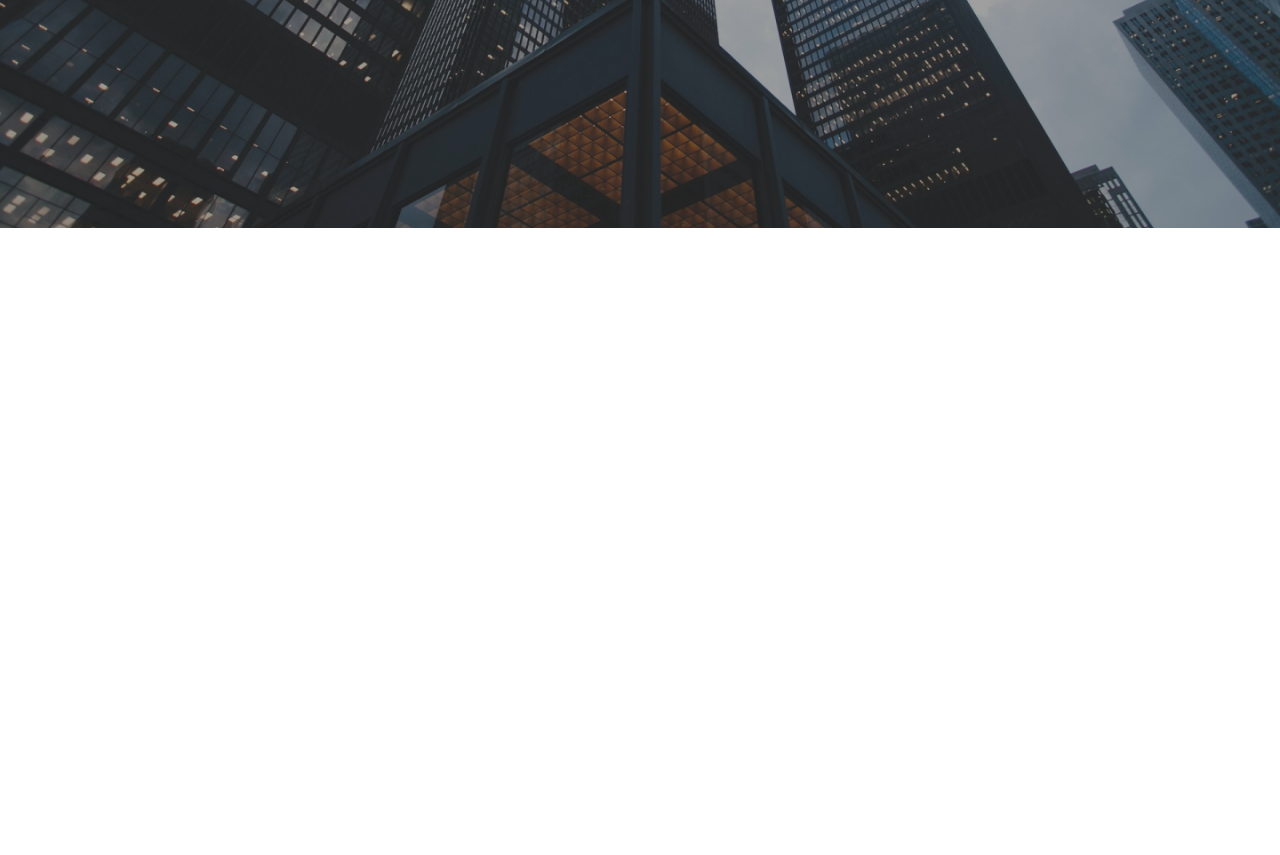
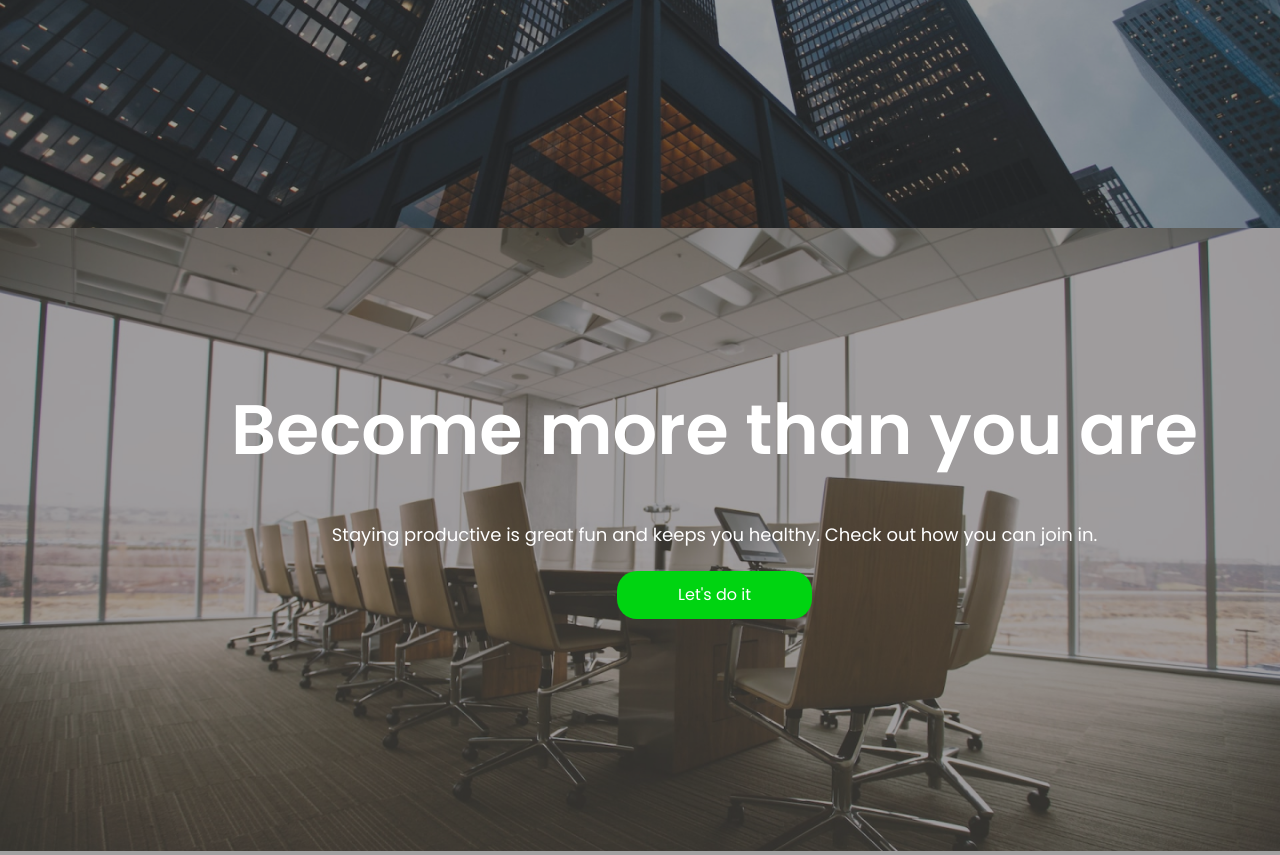
Before and after one commit to MarioLegenda/qagency, a website built with webpack: page src/index.html in a window 1280 px wide. Shown: the part 500-1355 px from the top of the page. Before the commit the page ends 800 px from the top, so only its background shows below. Built offline with nearby package versions, Linux system fonts and the light colour scheme.

Commit message:
Added image sections

```diff
--- a/src/index.html
+++ b/src/index.html
@@ -47,8 +47,8 @@
 
         <section class="image-section__structure">
             <div class="image-section__overlay"></div>
-            <img class="image-section__image__structure--responsive" rel="preload" alt="An image describing your welcome to Worklyfe Office and to see the benefits" src="assets/responsiveHero1.jpg" />
-            <img class="image-section__image__structure--desktop" rel="preload" alt="An image describing your welcome to Worklyfe Office and to see the benefits" src="assets/responsiveHero2.jpg" />
+            <img class="image-section__image__structure image-section__image--show-tablet" rel="preload" alt="An image describing your welcome to Worklyfe Office and to see the benefits" src="assets/responsiveHero1.jpg" />
+            <img class="image-section__image__structure image-section__image--show-desktop" rel="preload" alt="An image describing your welcome to Worklyfe Office and to see the benefits" src="assets/responsiveHero2.jpg" />
 
             <div class="image-section__content">
                 <h1 class="image-section__content--header">
@@ -60,6 +60,25 @@
                 </button>
             </div>
         </section>
+
+        <section class="image-section__structure">
+            <div class="image-section__overlay"></div>
+            <img class="image-section__image__structure" rel="preload" alt="An image describing your welcome to Worklyfe Office and to see the benefits" src="assets/responsiveHero3.jpg" />
+
+            <div class="image-section__content">
+                <h1 class="image-section__content--header">
+                    Become more than you are
+                </h1>
+
+                <p class="image-section__content--paragraph">
+                    Staying productive is great fun and keeps you healthy.  Check out how you can join in.
+                </p>
+
+                <button class="secondary benefits">
+                    Let's do it
+                </button>
+            </div>
+        </section>
     </main>
 </body>
 </html>
--- a/src/styles/entry.scss
+++ b/src/styles/entry.scss
@@ -9,6 +9,11 @@
   box-sizing: border-box;
 }
 
+h1, h2, h3, h4, h5, h6 {
+  margin: 0;
+  padding: 0;
+}
+
 body {
   font-family: $mainFont;
 }
--- a/src/styles/imageSection.scss
+++ b/src/styles/imageSection.scss
@@ -10,22 +10,24 @@
   background: rgba(66, 66, 66, 0.5);
 }
 
-.image-section__image__structure--responsive {
+.image-section__image__structure {
   width: 100%;
   object-fit: fill;
+}
 
-  @media (min-width: $breakpoint-tablet) {
-    display: none;
+.image-section__image--show-desktop {
+  display: none;
+
+  @media (min-width: $breakpoint-desktop) {
+    display: block;
   }
 }
 
-.image-section__image__structure--desktop {
-  display: none;
+.image-section__image--show-tablet {
+  display: block;
 
-  @media (min-width: $breakpoint-tablet) {
-    width: 100%;
-    object-fit: fill;
-    display: block;
+  @media (min-width: $breakpoint-desktop) {
+    display: none;
   }
 }
 
@@ -48,4 +50,16 @@
   font-weight: 700;
   font-size: 70px;
   line-height: 78px;
+
+  margin-bottom: 30px;
 }
+
+.image-section__content--paragraph {
+  font-style: normal;
+  font-weight: 400;
+  font-size: 18px;
+  line-height: 36px;
+  color: white;
+
+  margin: 18px 0 18px 0;
+}
```
Also changed, not shown: src/assets/responsiveHero3.jpg (added).
